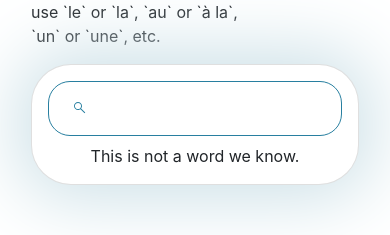
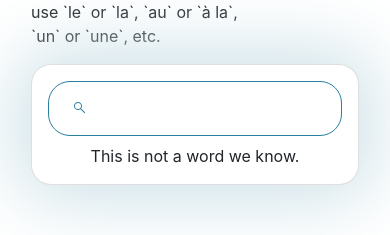
Before and after one commit to ddikman/genre-substantif, a Vue app: page / in a window 390 px wide. Shown: the part 446-681 px from the top of the page. Built offline with nearby package versions, Linux system fonts and the light colour scheme.

Commit message:
Reduced border of card to balance style on mobile

```diff
--- a/src/style.css
+++ b/src/style.css
@@ -207,7 +207,6 @@ input[type="text"]:focus {
 
   /** vague shadow **/
   box-shadow: 0px 0px 73px 13px #CCE0E7;
-  border-radius: 40px;
 }
 
 /** typography **/
@@ -273,6 +272,7 @@ input[type="text"]:focus {
 
   .card {
     padding: 16px;
+    border-radius: 20px;
   }
 
   footer {
```
